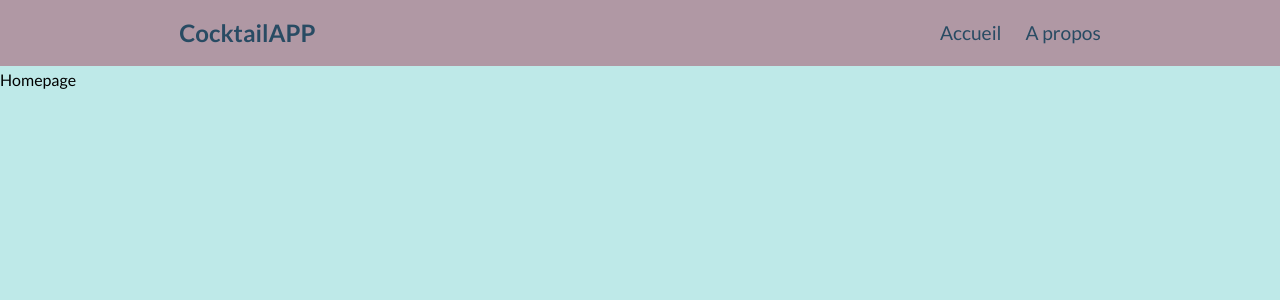
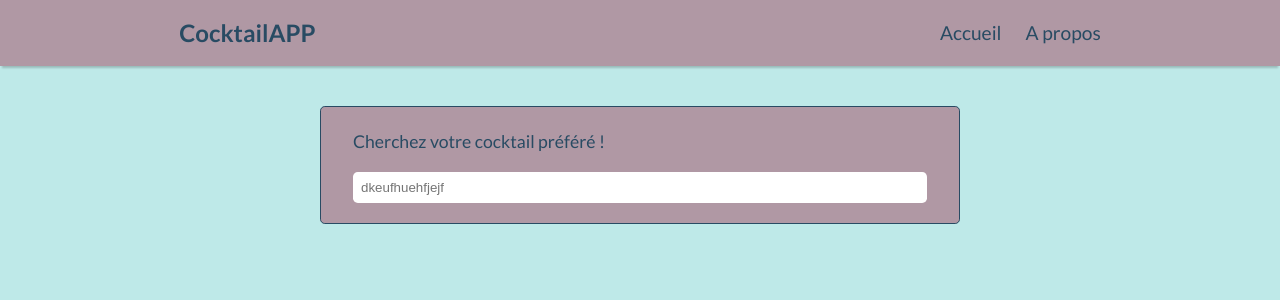
Before and after one commit to jeremyv59/cocktailapp-react, a React (Create React App) app: page / in a window 1280 px wide. Shown: the top 300 px of the page. Built offline with nearby package versions, Linux system fonts and the light colour scheme.

Commit message:
creation css to homepage, input search design is ok

```diff
--- a/src/components/header/Header.jsx
+++ b/src/components/header/Header.jsx
@@ -6,11 +6,13 @@ const Header = () => {
   return (
     <header>
       <h2 className="app_title">CocktailAPP</h2>
-      {/* <Link>Accueil</Link>
-      <Link>A propos</Link> */}
       <div className="container_links">
-        <p className="link_item">Accueil</p>
-        <p className="link_item">A propos</p>
+        <Link className="link_item" to="/">
+          Accueil
+        </Link>
+        <Link className="link_item" to="/about">
+          A propos
+        </Link>
       </div>
     </header>
   );
--- a/src/components/header/header.css
+++ b/src/components/header/header.css
@@ -1,22 +1,22 @@
 header {
-  width: 100%;
   background: var(--color-secondary);
   display: flex;
   align-items: center;
   justify-content: center;
   padding: 0.8rem 0rem;
+  box-shadow: 0 4px 2px -2px rgba(0, 0, 0, 0.2);
 }
 
 .app_title {
+  color: var(--color-text);
   width: 12%;
-  color: var(--color-text);
 }
 
 .container_links {
   display: flex;
-  width: 60%;
   justify-content: flex-end;
   gap: 1.5rem;
+  width: 60%;
 }
 
 .link_item {
--- /dev/null
+++ b/src/components/input/InputSearch.jsx
@@ -0,0 +1,18 @@
+import React from "react";
+import "../input/input-search.css";
+import { Input, Space } from "antd";
+
+const InputSearch = () => {
+  //   const onSearch = (value) => {
+  //     console.log("value search", value);
+  //   };
+
+  return (
+    <div className="input_container">
+      <label className="input_label">Cherchez votre cocktail préféré !</label>
+      <Input className="input_search" placeholder="dkeufhuehfjejf"></Input>
+    </div>
+  );
+};
+
+export default InputSearch;
--- /dev/null
+++ b/src/components/input/input-search.css
@@ -0,0 +1,29 @@
+.input_container {
+  background: var(--color-secondary);
+  margin-top: 2.5rem;
+  width: 50%;
+  display: flex;
+  justify-content: center;
+  flex-direction: column;
+  padding: 1.2rem 2rem;
+  border: 1px solid var(--color-text);
+  border-radius: 0.3rem;
+  transition: var(--transition);
+}
+
+.input_container:hover {
+  background: transparent;
+}
+
+.input_label {
+  color: var(--color-text);
+  font-size: 1.1rem;
+}
+
+.input_search {
+  background: var(--color-white);
+  border-radius: 0.3rem;
+  padding: 0.5rem;
+  margin-top: 1rem;
+  color: var(--color-text);
+}
--- a/src/pages/About.jsx
+++ b/src/pages/About.jsx
@@ -1,7 +1,11 @@
 import React from "react";
 
 const About = () => {
-  return <div>About</div>;
+  return (
+    <div>
+      <p>About</p>
+    </div>
+  );
 };
 
 export default About;
--- a/src/pages/Homepage.jsx
+++ b/src/pages/Homepage.jsx
@@ -1,7 +1,13 @@
 import React from "react";
+import InputSearch from "../components/input/InputSearch";
+import "../pages/homepage.css";
 
 const Homepage = () => {
-  return <div>Homepage</div>;
+  return (
+    <div className="container container_homepage">
+      <InputSearch></InputSearch>
+    </div>
+  );
 };
 
 export default Homepage;
--- /dev/null
+++ b/src/pages/homepage.css
@@ -0,0 +1,5 @@
+.container_homepage {
+  width: 100%;
+  display: flex;
+  justify-content: center;
+}
```
